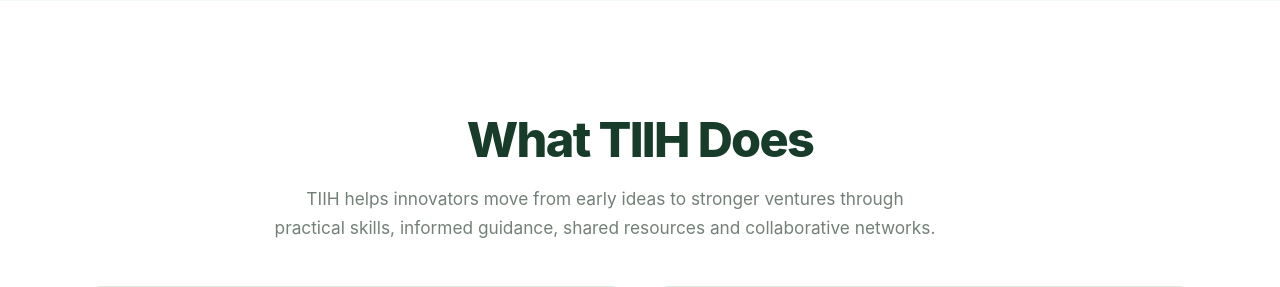
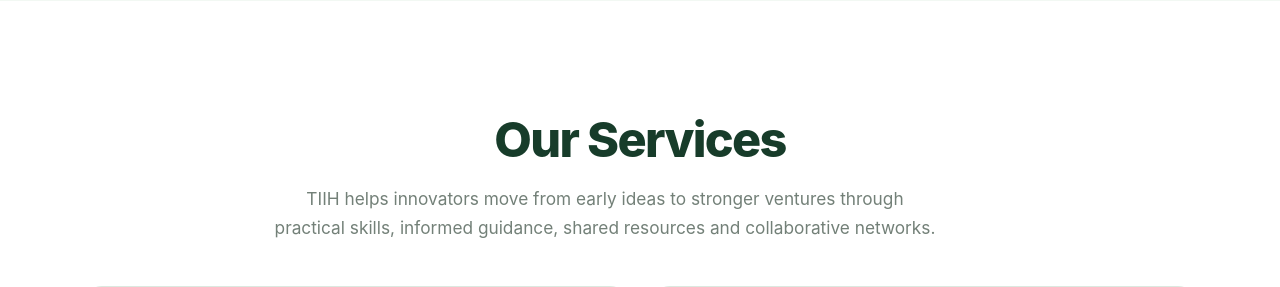
Before and after one commit to JAPHES/tsavo_innovation-incubation_hub_website, a Django app: page / in a window 1280 px wide. Shown: the part 2080-2367 px from the top of the page. Run offline with Django 5.2, Linux system fonts and the light colour scheme; data comes from the database, SQL or seed files in the repository; data that the repository does not hold is empty; some libraries are stand-ins or nearby versions.

Commit message:
Rename homepage services heading

```diff
--- a/apps/core/tests.py
+++ b/apps/core/tests.py
@@ -61,7 +61,7 @@ class CorePageTests(TestCase):
         self.assertIn("Featured Innovations", html)
         self.assertIn("Programmes &amp; Events", html)
         self.assertIn("Partnerships", html)
-        self.assertIn("What TIIH Does", html)
+        self.assertIn("Our Services", html)
         self.assertIn("Dr. Mwakio Mwagandi", html)
         self.assertIn("Upcycled Cotton Hydro-Pellets", html)
         self.assertIn("Blood Bank Management System", html)
--- a/templates/core/home.html
+++ b/templates/core/home.html
@@ -37,7 +37,7 @@
 
 <section class="section" id="services">
   <div class="container">
-    {% include "partials/section_heading.html" with centered=True heading="What TIIH Does" text="TIIH helps innovators move from early ideas to stronger ventures through practical skills, informed guidance, shared resources and collaborative networks." %}
+    {% include "partials/section_heading.html" with centered=True heading="Our Services" text="TIIH helps innovators move from early ideas to stronger ventures through practical skills, informed guidance, shared resources and collaborative networks." %}
     <div class="card-grid services-grid">
       {% for service in services %}{% include "partials/service_card.html" %}{% endfor %}
     </div>
```
